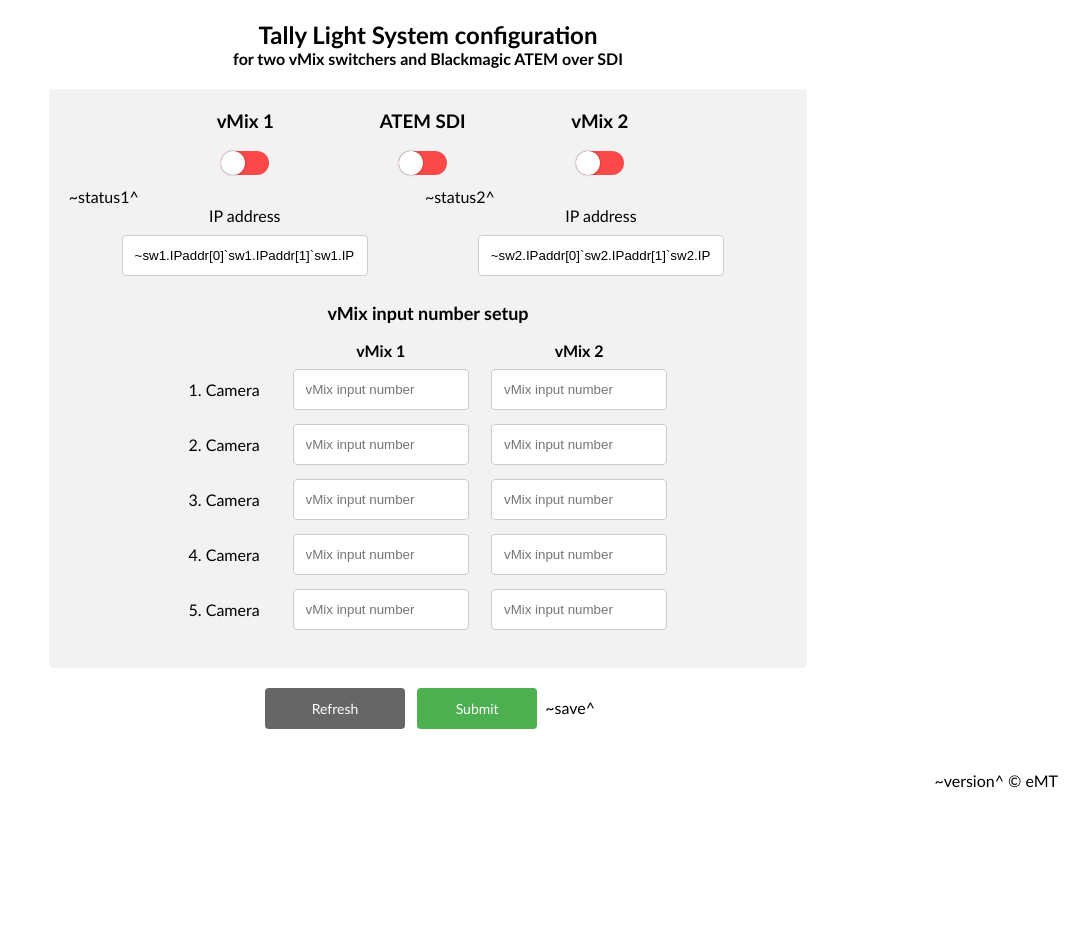
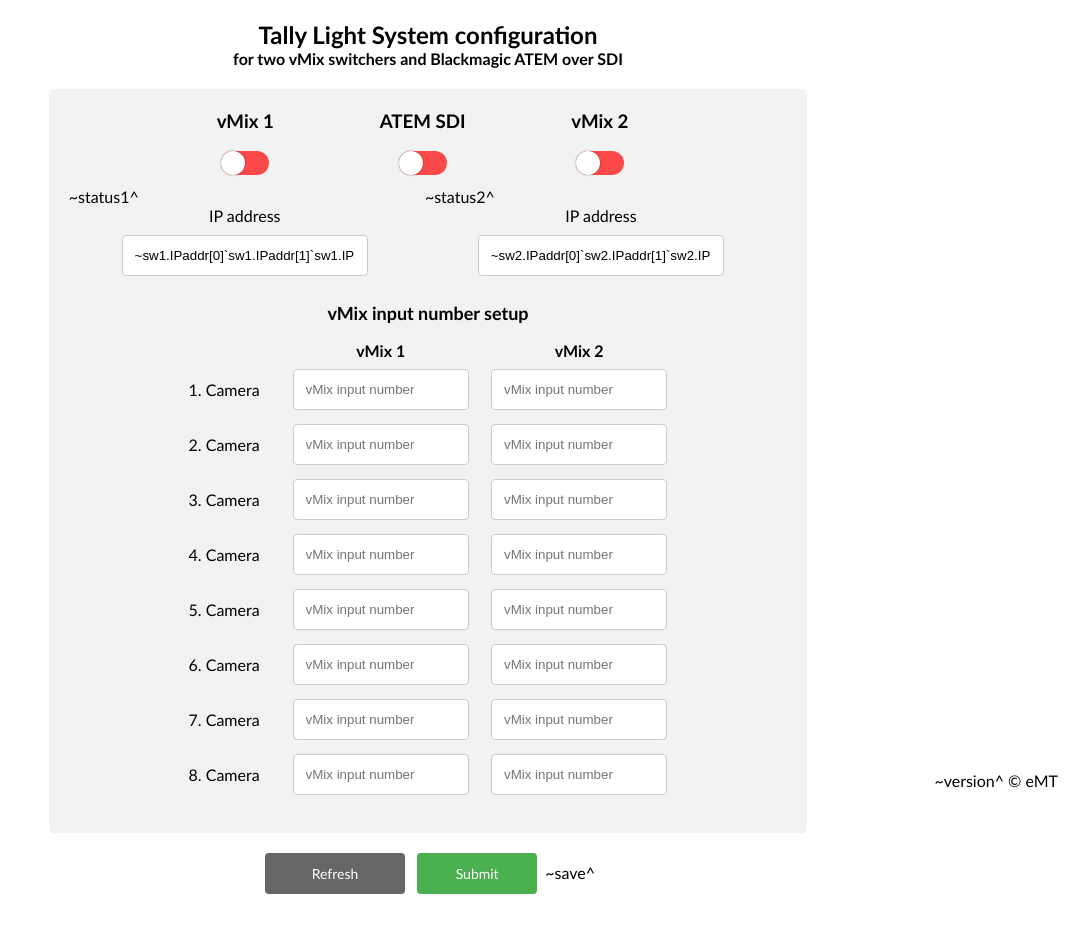
Before and after one commit to TaVodic/TLS_ETH_SDI, a plain HTML site: page index.html in a window 1280 px wide. Shown: the whole page, without its empty margins (212-1280 px from the left). Before the commit the page ends 800 px from the top, so only its background shows below. Drawn offline with nearby package versions, Linux system fonts and the light colour scheme.

Commit message:
fuctional 8 channels (HTML and C++)

```diff
--- a/index.html
+++ b/index.html
@@ -235,7 +235,7 @@
 
 		/* ENABLE switches */
 
-		.container#a table#switches{
+		.container#a table#switches {
 			width: 70.5%;
 			margin: 0 15% 0px 14%;
 		}
@@ -379,12 +379,18 @@
 					"&T3=" + formData.get("S13") +
 					"&T4=" + formData.get("S14") +
 					"&T5=" + formData.get("S15") +
+					"&T6=" + formData.get("S16") +
+					"&T7=" + formData.get("S17") +
+					"&T8=" + formData.get("S18") +
 					"&IPaddr2=" + formData.get("IPaddr2") +
 					"&T1=" + formData.get("S21") +
 					"&T2=" + formData.get("S22") +
 					"&T3=" + formData.get("S23") +
 					"&T4=" + formData.get("S24") +
-					"&T5=" + formData.get("S25");
+					"&T5=" + formData.get("S25") +
+					"&T6=" + formData.get("S26") +
+					"&T7=" + formData.get("S27") +
+					"&T8=" + formData.get("S28");
 
 				if (formData.has("en1")) {
 					newRequest += "&en1"
@@ -510,6 +516,27 @@
 					<td><input type="number" id="T5" name="S25" min="0" max="255" placeholder="vMix input number"
 							value="~sw2.inputNumber[4]^"></td>
 				</tr>
+				<tr>
+					<td><label for="T6">6. Camera</label></td>
+					<td><input type="number" id="T6" name="S16" min="0" max="255" placeholder="vMix input number"
+							value="~sw1.inputNumber[5]^"></td>
+					<td><input type="number" id="T6" name="S26" min="0" max="255" placeholder="vMix input number"
+							value="~sw2.inputNumber[5]^"></td>
+				</tr>
+				<tr>
+					<td><label for="T7">7. Camera</label></td>
+					<td><input type="number" id="T7" name="S17" min="0" max="255" placeholder="vMix input number"
+							value="~sw1.inputNumber[6]^"></td>
+					<td><input type="number" id="T7" name="S27" min="0" max="255" placeholder="vMix input number"
+							value="~sw2.inputNumber[6]^"></td>
+				</tr>
+				<tr>
+					<td><label for="T8">8. Camera</label></td>
+					<td><input type="number" id="T8" name="S18" min="0" max="255" placeholder="vMix input number"
+							value="~sw1.inputNumber[7]^"></td>
+					<td><input type="number" id="T8" name="S28" min="0" max="255" placeholder="vMix input number"
+							value="~sw2.inputNumber[7]^"></td>
+				</tr>
 			</table>
 		</div>
 
```
Also changed, not shown: 2 other files. Lines whose indentation alone changed are shown as unchanged.
